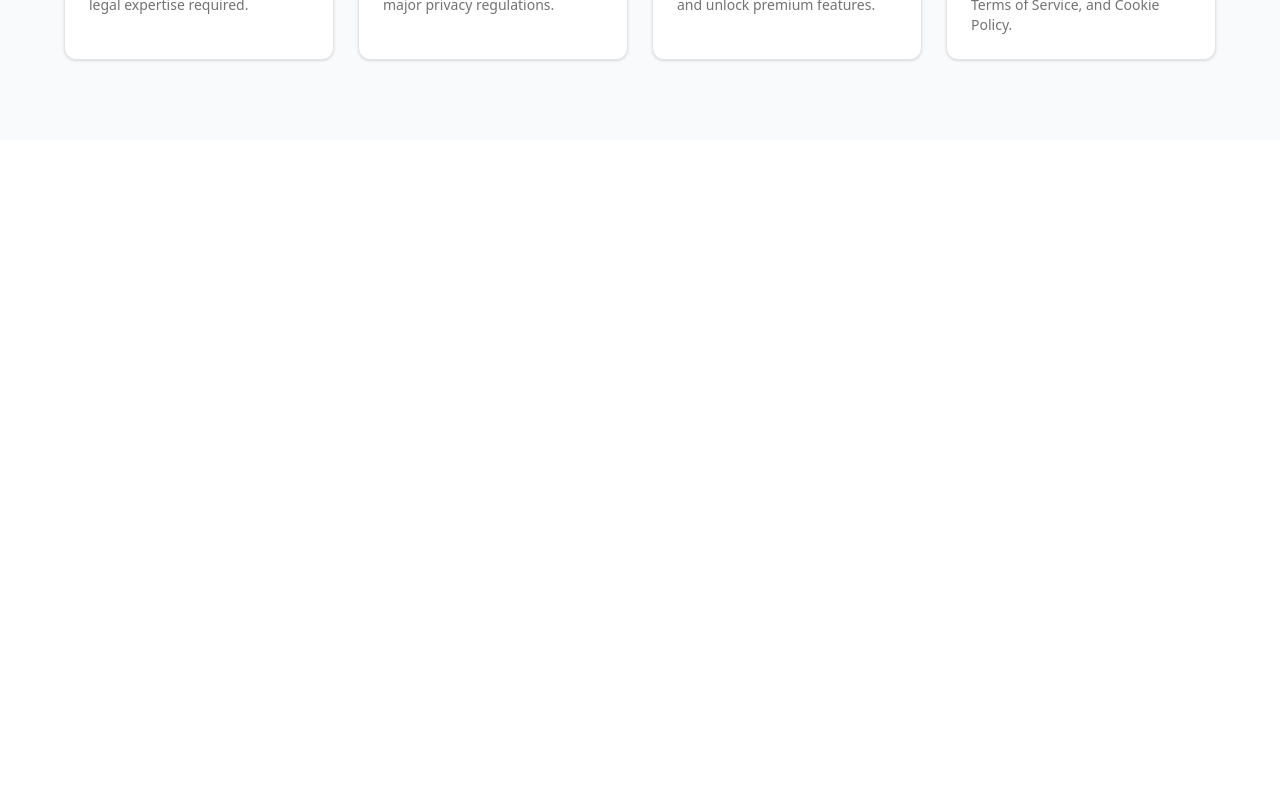
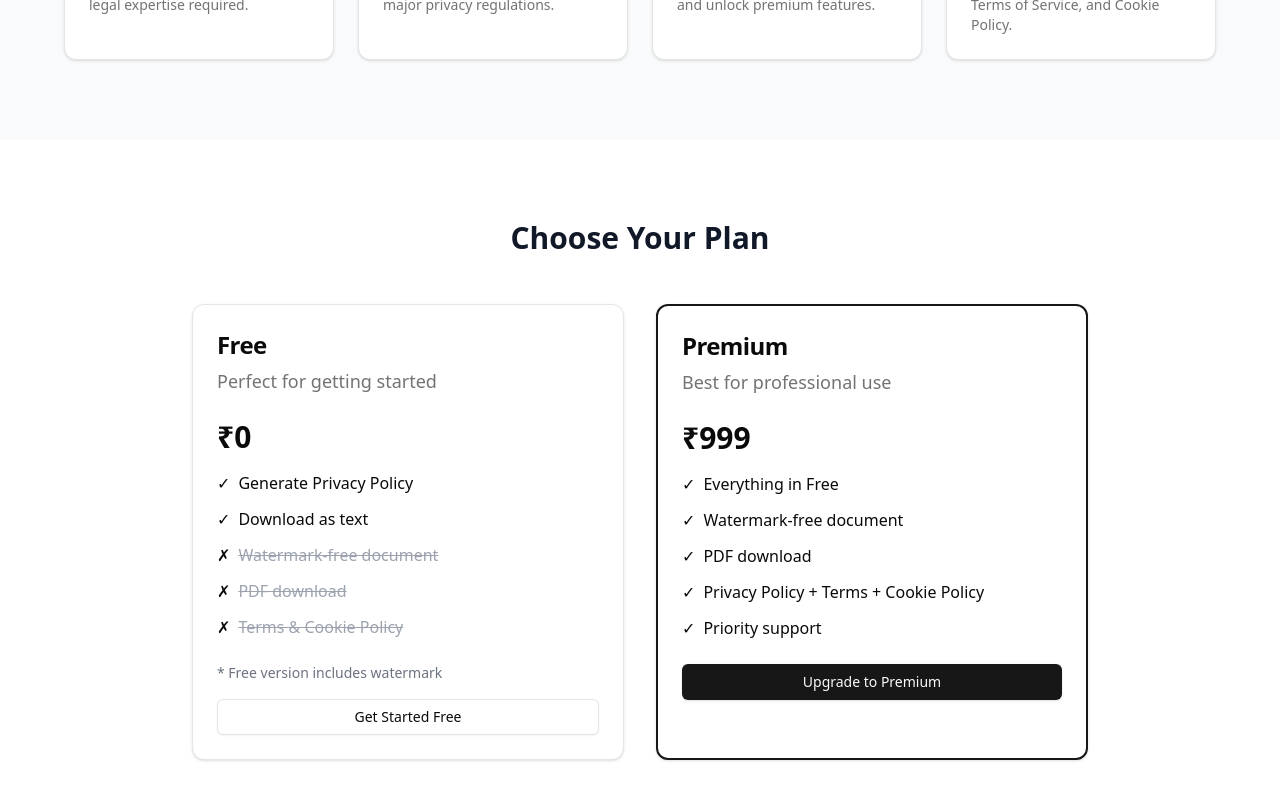
Before and after one commit to AK5200/ultrafastutilities, a Next.js app: page / in a window 1280 px wide. Shown: the part 950-1750 px from the top of the page. Before the commit the page ends 1090 px from the top, so only its background shows below. Built offline with nearby package versions, Linux system fonts and the light colour scheme.

Commit message:
feat: create landing page pricing section

```diff
--- a/app/page.tsx
+++ b/app/page.tsx
@@ -69,6 +69,99 @@ export default function Home() {
           </div>
         </div>
       </section>
+
+      {/* Pricing Section */}
+      <section className="py-20 px-4">
+        <div className="max-w-6xl mx-auto">
+          <h2 className="text-3xl font-bold text-center mb-12 text-gray-900 dark:text-gray-100">
+            Choose Your Plan
+          </h2>
+          <div className="grid grid-cols-1 md:grid-cols-2 gap-8 max-w-4xl mx-auto">
+            {/* Free Tier */}
+            <Card>
+              <CardHeader>
+                <CardTitle className="text-2xl">Free</CardTitle>
+                <CardDescription className="text-lg mt-2">
+                  Perfect for getting started
+                </CardDescription>
+              </CardHeader>
+              <CardContent>
+                <div className="text-3xl font-bold mb-4">₹0</div>
+                <ul className="space-y-3 mb-6">
+                  <li className="flex items-start">
+                    <span className="mr-2">✓</span>
+                    <span>Generate Privacy Policy</span>
+                  </li>
+                  <li className="flex items-start">
+                    <span className="mr-2">✓</span>
+                    <span>Download as text</span>
+                  </li>
+                  <li className="flex items-start">
+                    <span className="mr-2">✗</span>
+                    <span className="line-through text-gray-400">Watermark-free document</span>
+                  </li>
+                  <li className="flex items-start">
+                    <span className="mr-2">✗</span>
+                    <span className="line-through text-gray-400">PDF download</span>
+                  </li>
+                  <li className="flex items-start">
+                    <span className="mr-2">✗</span>
+                    <span className="line-through text-gray-400">Terms & Cookie Policy</span>
+                  </li>
+                </ul>
+                <p className="text-sm text-gray-500 mb-4">
+                  * Free version includes watermark
+                </p>
+                <Link href="/generate" className="block">
+                  <Button className="w-full" variant="outline">
+                    Get Started Free
+                  </Button>
+                </Link>
+              </CardContent>
+            </Card>
+
+            {/* Paid Tier */}
+            <Card className="border-2 border-primary">
+              <CardHeader>
+                <CardTitle className="text-2xl">Premium</CardTitle>
+                <CardDescription className="text-lg mt-2">
+                  Best for professional use
+                </CardDescription>
+              </CardHeader>
+              <CardContent>
+                <div className="text-3xl font-bold mb-4">₹999</div>
+                <ul className="space-y-3 mb-6">
+                  <li className="flex items-start">
+                    <span className="mr-2">✓</span>
+                    <span>Everything in Free</span>
+                  </li>
+                  <li className="flex items-start">
+                    <span className="mr-2">✓</span>
+                    <span>Watermark-free document</span>
+                  </li>
+                  <li className="flex items-start">
+                    <span className="mr-2">✓</span>
+                    <span>PDF download</span>
+                  </li>
+                  <li className="flex items-start">
+                    <span className="mr-2">✓</span>
+                    <span>Privacy Policy + Terms + Cookie Policy</span>
+                  </li>
+                  <li className="flex items-start">
+                    <span className="mr-2">✓</span>
+                    <span>Priority support</span>
+                  </li>
+                </ul>
+                <Link href="/generate" className="block">
+                  <Button className="w-full">
+                    Upgrade to Premium
+                  </Button>
+                </Link>
+              </CardContent>
+            </Card>
+          </div>
+        </div>
+      </section>
     </main>
   );
 }
--- a/features.json
+++ b/features.json
@@ -66,7 +66,7 @@
       "Both cards have CTA buttons",
       "Free tier mentions watermark limitation"
     ],
-    "passes": false
+    "passes": true
   },
   {
     "category": "landing",
```
